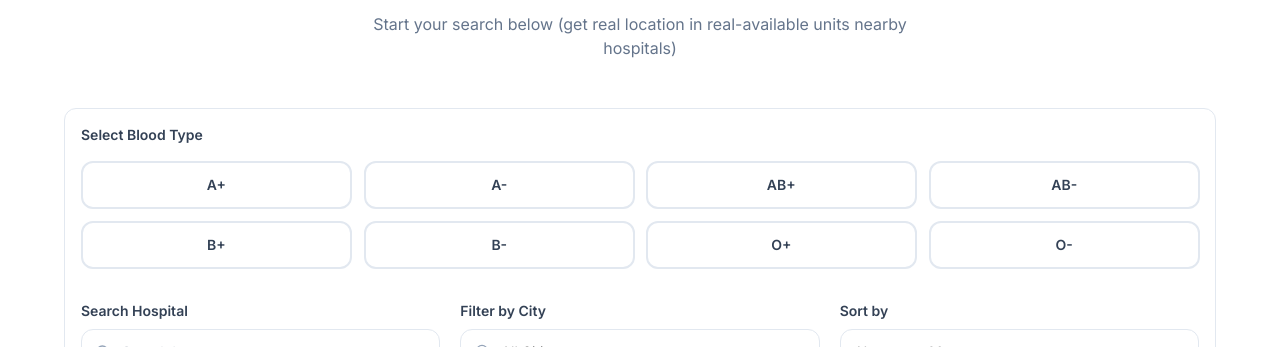
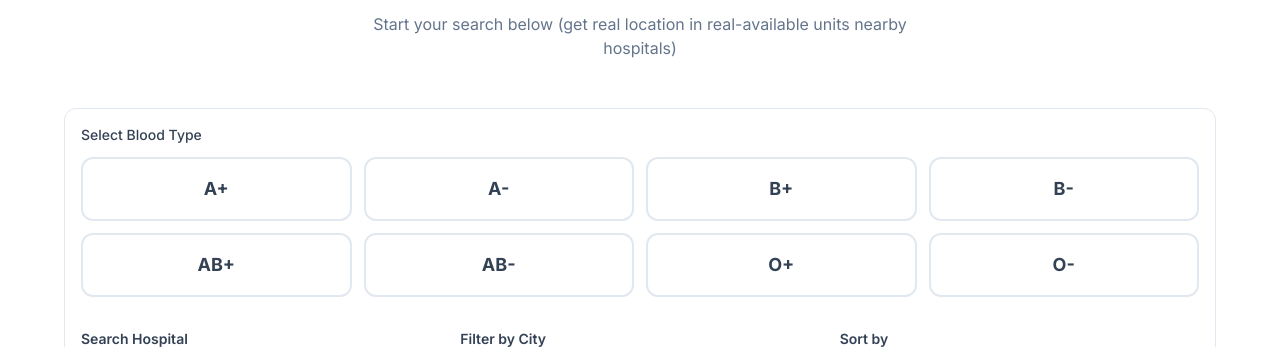
Before and after one commit to ecatungal29/BloodLink, a Next.js app in the folder frontend/: page / in a window 1280 px wide. Shown: the part 820-1167 px from the top of the page. Built offline with nearby package versions, Linux system fonts and the light colour scheme.

Commit message:
added frame motion animation in findblood selectection

```diff
--- a/frontend/src/components/FindBloodSection.tsx
+++ b/frontend/src/components/FindBloodSection.tsx
@@ -3,35 +3,78 @@
 import { useState } from "react";
 import { Search, MapPin, ChevronDown } from "lucide-react";
 import { motion } from "framer-motion";
+import { cn } from "@/lib/utils";
 
-const BLOOD_TYPES = ["A+", "A-", "AB+", "AB-", "B+", "B-", "O+", "O-"];
+const bloodTypes = [
+	{ type: "A+", color: "from-rose-400 to-rose-500" },
+	{ type: "A-", color: "from-rose-500 to-rose-600" },
+	{ type: "B+", color: "from-red-400 to-red-500" },
+	{ type: "B-", color: "from-red-500 to-red-600" },
+	{ type: "AB+", color: "from-pink-400 to-pink-500" },
+	{ type: "AB-", color: "from-pink-500 to-pink-600" },
+	{ type: "O+", color: "from-orange-400 to-orange-500" },
+	{ type: "O-", color: "from-orange-500 to-orange-600" },
+];
 
-const CITIES = ["All Cities", "Cityville", "Downtown", "Lakeshore", "West Heights", "Sunrise Valley"];
+function BloodTypeSelector({
+	selected,
+	onSelect,
+}: {
+	selected: string | null;
+	onSelect: (type: string) => void;
+}) {
+	return (
+		<div className="w-full">
+			<label className="block text-sm font-medium text-slate-700 mb-3">
+				Select Blood Type
+			</label>
+			<div className="grid grid-cols-4 gap-3">
+				{bloodTypes.map((blood) => (
+					<motion.button
+						key={blood.type}
+						whileHover={{ scale: 1.05 }}
+						whileTap={{ scale: 0.95 }}
+						onClick={() => onSelect(blood.type)}
+						className={cn(
+							"relative p-4 rounded-xl font-bold text-lg transition-all duration-300",
+							selected === blood.type ?
+								`bg-gradient-to-br ${blood.color} text-white shadow-lg`
+							:	"bg-white border-2 border-slate-200 text-slate-700 hover:border-rose-200 hover:bg-rose-50",
+						)}>
+						{blood.type}
+						{selected === blood.type && (
+							<motion.div
+								layoutId="selected-blood"
+								className="absolute inset-0 rounded-xl ring-2 ring-offset-2 ring-rose-400"
+								initial={false}
+							/>
+						)}
+					</motion.button>
+				))}
+			</div>
+		</div>
+	);
+}
+
+const CITIES = [
+	"All Cities",
+	"Cityville",
+	"Downtown",
+	"Lakeshore",
+	"West Heights",
+	"Sunrise Valley",
+];
 
 const SORT_OPTIONS = ["Nearest to Me", "Most Available", "Alphabetical"];
 
 interface FindBloodSectionProps {
-	onSearch?: (params: { bloodType: string | null; query: string; city: string; sort: string }) => void;
+	onSearch?: (params: {
+		bloodType: string | null;
+		query: string;
+		city: string;
+		sort: string;
+	}) => void;
 }
-
-const containerVariants = {
-	hidden: {},
-	visible: {
-		transition: {
-			staggerChildren: 0.06,
-		},
-	},
-};
-
-const buttonVariants = {
-	hidden: { opacity: 0, scale: 0.8, y: 8 },
-	visible: {
-		opacity: 1,
-		scale: 1,
-		y: 0,
-		transition: { type: "spring" as const, stiffness: 400, damping: 20 },
-	},
-};
 
 export default function FindBloodSection({ onSearch }: FindBloodSectionProps) {
 	const [selectedType, setSelectedType] = useState<string | null>(null);
@@ -62,54 +105,10 @@ export default function FindBloodSection({ onSearch }: FindBloodSectionProps) {
 				{/* Blood Type Selector + Search & Filters */}
 				<div className="border border-slate-200 rounded-xl p-4">
 					<div className="mb-8">
-						<p className="text-sm font-semibold text-slate-700 mb-4">
-							Select Blood Type
-						</p>
-						<motion.div
-							className="grid grid-cols-4 gap-3"
-							variants={containerVariants}
-							initial="hidden"
-							animate="visible"
-						>
-							{BLOOD_TYPES.map((type) => {
-								const isSelected = selectedType === type;
-								return (
-									<motion.button
-										key={type}
-										variants={buttonVariants}
-										onClick={() => handleTypeSelect(type)}
-										animate={
-											isSelected
-												? {
-														scale: 1,
-														backgroundColor: "#e11d48",
-														color: "#ffffff",
-														borderColor: "#e11d48",
-														boxShadow: "0 2px 8px rgba(225,29,72,0.35)",
-												  }
-												: {
-														scale: 1,
-														backgroundColor: "#ffffff",
-														color: "#334155",
-														borderColor: "#e2e8f0",
-														boxShadow: "0 0px 0px rgba(225,29,72,0)",
-												  }
-										}
-										whileTap={{ scale: 0.92 }}
-										whileHover={
-											isSelected
-												? { scale: 1.05, boxShadow: "0 4px 12px rgba(225,29,72,0.4)" }
-												: { scale: 1.05, borderColor: "#fda4af", color: "#e11d48" }
-										}
-										transition={{ type: "spring", stiffness: 500, damping: 22 }}
-										className="px-6 py-3 rounded-xl border-2 font-semibold text-sm"
-										style={{ willChange: "transform" }}
-									>
-										{type}
-									</motion.button>
-								);
-							})}
-						</motion.div>
+						<BloodTypeSelector
+							selected={selectedType}
+							onSelect={handleTypeSelect}
+						/>
 					</div>
 
 					{/* Search & Filters */}
@@ -152,7 +151,9 @@ export default function FindBloodSection({ onSearch }: FindBloodSectionProps) {
 
 						{/* Sort */}
 						<div>
-							<p className="text-sm font-semibold text-slate-700 mb-2">Sort by</p>
+							<p className="text-sm font-semibold text-slate-700 mb-2">
+								Sort by
+							</p>
 							<div className="relative">
 								<select
 									value={sort}
```
Also changed, not shown: 1 other file (tests, documents, lock files or other folders).
